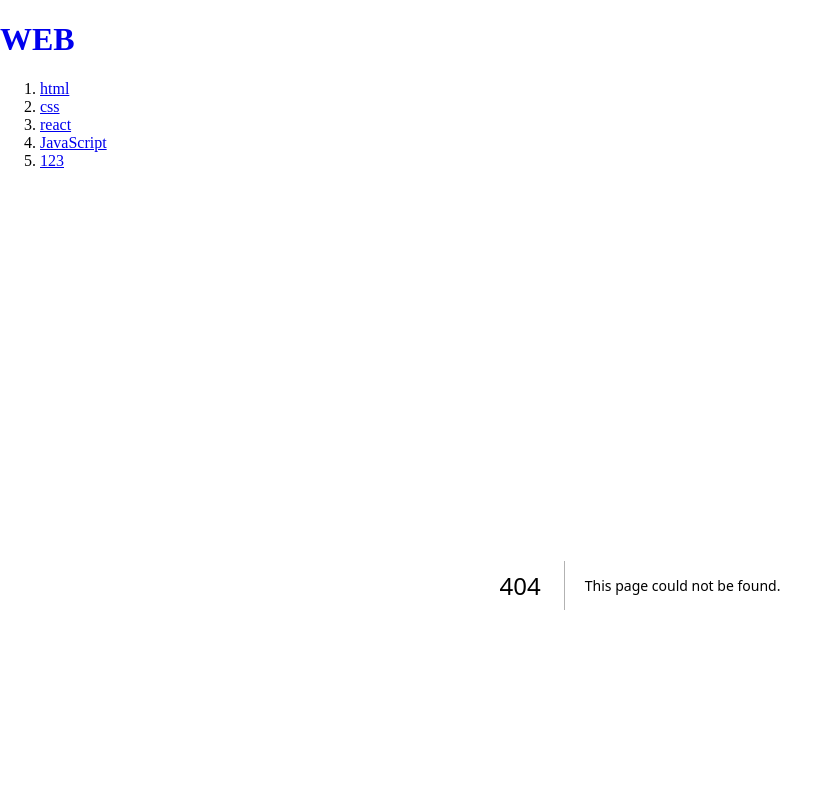
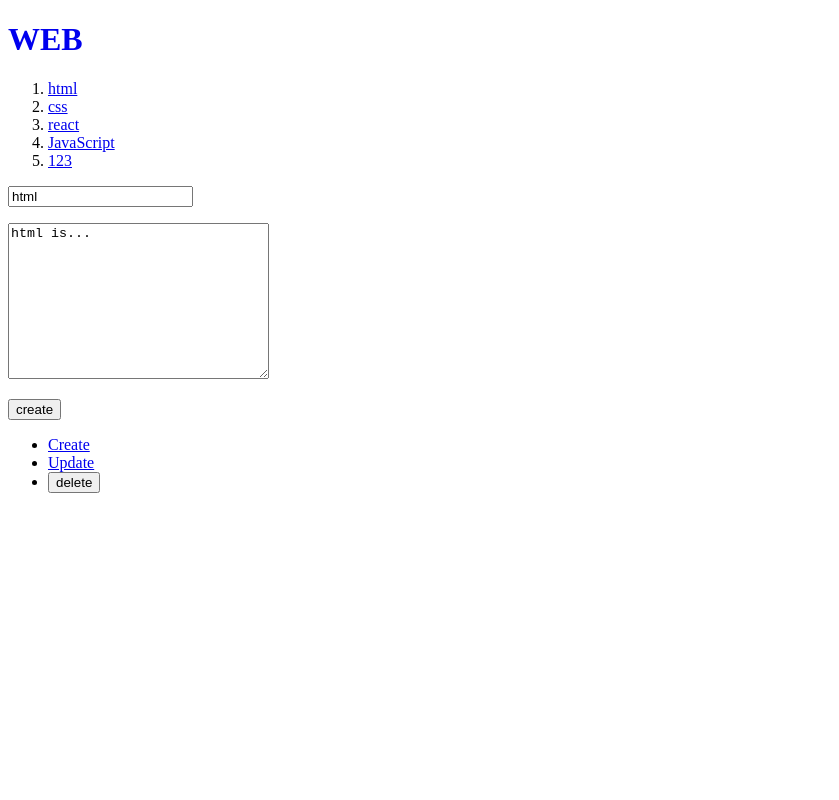
Before and after one commit to kes-knows-nothing/next-crud, a Next.js app: page /update/1 in a window 1280 px wide. Before the commit this address had no page. Shown: the top 800 px of the page, without its empty margins (0-839 px from the left). Built offline with nearby package versions, Linux system fonts and the light colour scheme; data requests are answered from the project's data file.

Commit message:
Feat: Update

```diff
--- /dev/null
+++ b/src/app/Control.tsx
@@ -0,0 +1,26 @@
+"use client";
+
+import Link from "next/link";
+import { useParams } from "next/navigation";
+
+export function Control() {
+  const params = useParams();
+  const id = params.id;
+  return (
+    <ul>
+      <li>
+        <Link href="/create">Create</Link>
+      </li>
+      {id ? (
+        <>
+          <li>
+            <Link href={`/update/${id}`}>Update</Link>
+          </li>
+          <li>
+            <input type="button" value="delete" />
+          </li>
+        </>
+      ) : null}
+    </ul>
+  );
+}
--- a/src/app/layout.tsx
+++ b/src/app/layout.tsx
@@ -1,6 +1,7 @@
 import Link from "next/link";
 import "./globals.css";
 import { Metadata } from "next";
+import { Control } from "./Control";
 
 export const metadata: Metadata = {
   title: "Create Next App",
@@ -39,17 +40,7 @@ export default async function RootLayout({
           })}
         </ol>
         {children}
-        <ul>
-          <li>
-            <Link href="/create">Create</Link>
-          </li>
-          <li>
-            <Link href="/update/1">Update</Link>
-          </li>
-          <li>
-            <input type="button" value="delete" />
-          </li>
-        </ul>
+        <Control />
       </body>
     </html>
   );
--- a/src/app/read/[id]/page.tsx
+++ b/src/app/read/[id]/page.tsx
@@ -1,5 +1,7 @@
 export default async function Read(props) {
-  const resp = await fetch(`http://localhost:9999/topics/${props.params.id}`);
+  const resp = await fetch(`http://localhost:9999/topics/${props.params.id}`, {
+    cache: "no-store",
+  });
   const topic = await resp.json();
   return (
     <>
--- /dev/null
+++ b/src/app/update/[id]/page.tsx
@@ -0,0 +1,80 @@
+"use client";
+
+import { useParams, useRouter } from "next/navigation";
+import { useEffect, useState } from "react";
+
+export default function Update() {
+  const [title, setTitle] = useState("");
+  const [body, setBody] = useState("");
+  const router = useRouter();
+  const params = useParams();
+  const id = params.id;
+  useEffect(() => {
+    fetch("http://localhost:9999/topics/" + id)
+      .then((resp) => resp.json())
+      .then((result) => {
+        setTitle(result.title);
+        setBody(result.body);
+      });
+  }, []);
+  const handleSubmit = async (e: React.FormEvent<HTMLFormElement>) => {
+    e.preventDefault();
+    const formData = new FormData(e.currentTarget);
+    const title = formData.get("title") as string;
+    const body = formData.get("body") as string;
+
+    const options = {
+      method: "PATCH",
+      headers: {
+        "Content-Type": "application/json",
+      },
+      body: JSON.stringify({ title, body }),
+    };
+
+    try {
+      const response = await fetch(
+        "http://localhost:9999/topics" + id,
+        options
+      );
+      if (!response.ok) {
+        throw new Error("Network response was not ok");
+      }
+      const result = await response.json();
+      console.log(result);
+      const lastId = result.id;
+      router.refresh();
+      router.push(`/read/${lastId}`);
+    } catch (error) {
+      console.error("Error:", error);
+    }
+  };
+  return (
+    <form action="" onSubmit={handleSubmit}>
+      <p>
+        <input
+          type="text"
+          name="title"
+          placeholder="title"
+          value={title}
+          onChange={(e) => setTitle(e.target.value)}
+        />
+      </p>
+      <p>
+        <textarea
+          name="body"
+          id=""
+          cols={30}
+          rows={10}
+          placeholder="body"
+          value={body}
+          onChange={(e) => {
+            setBody(e.target.value);
+          }}
+        ></textarea>
+      </p>
+      <p>
+        <input type="submit" value="create" />
+      </p>
+    </form>
+  );
+}
```
